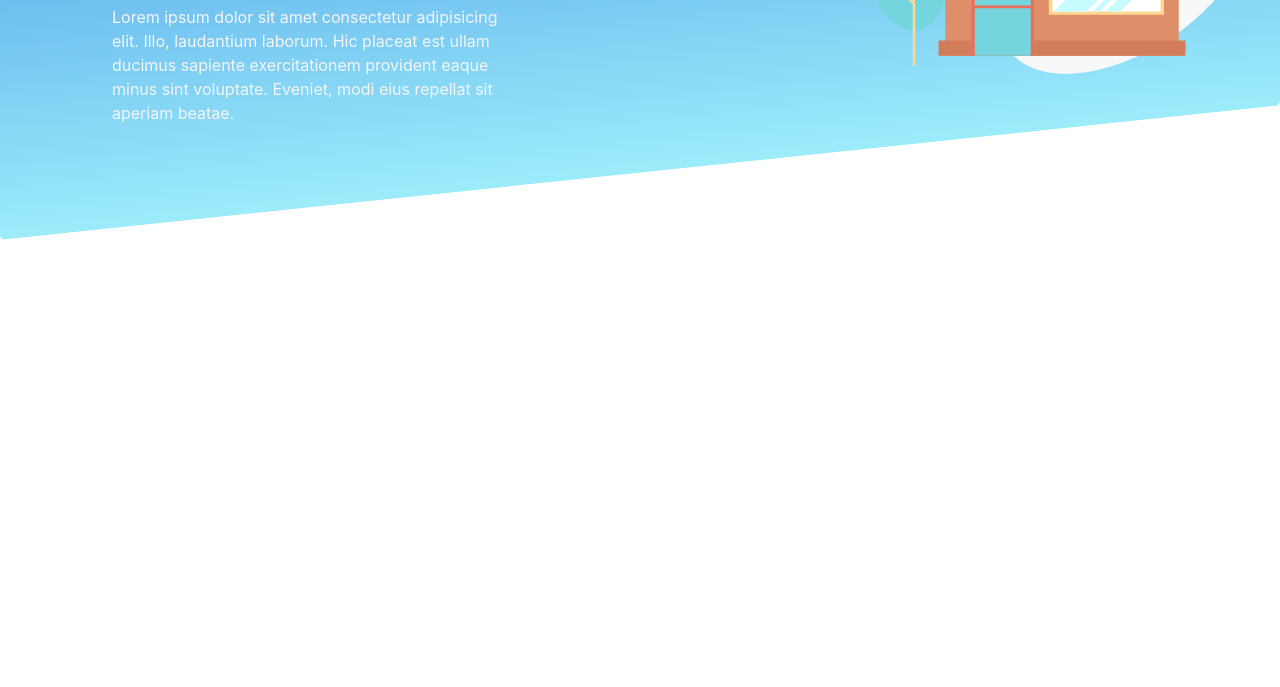
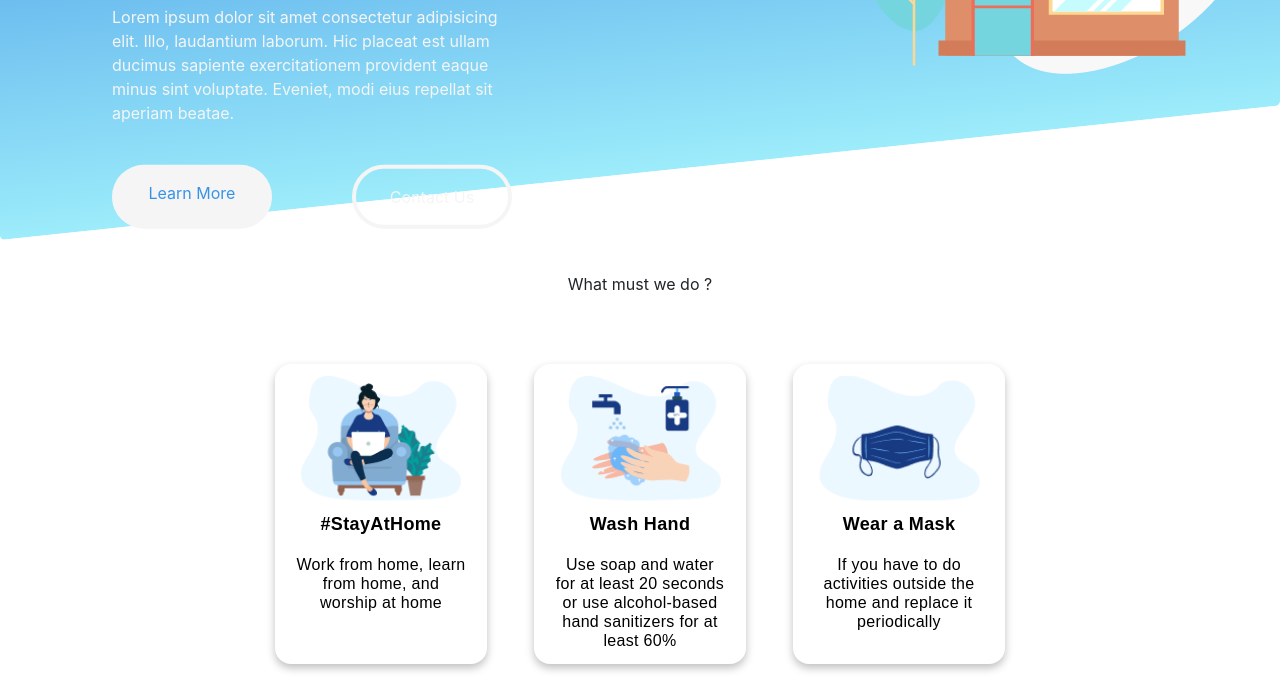
Before and after one commit to Rx5v/RoboTeam-PYP, a plain HTML site: page index.html in a window 1280 px wide. Shown: the part 560-1247 px from the top of the page. Before the commit the page ends 832 px from the top, so only its background shows below. Drawn offline with Linux system fonts and the light colour scheme.

Commit message:
Update index.html

```diff
--- a/index.html
+++ b/index.html
@@ -42,9 +42,55 @@
               <h2>#StayAtHome</h2>
               <p>Lorem ipsum dolor sit amet consectetur adipisicing elit. Illo, laudantium laborum. Hic placeat est ullam ducimus sapiente exercitationem provident eaque minus sint voluptate. Eveniet, modi eius repellat sit aperiam beatae.</p>
             </div>
+            <div class="btn-content">
+              <div class="left-btn">
+                  <a href="">Learn More</a>
+              </div>
+              <div class="right-btn">
+                  <a href="">Contact Us</a>
+              </div>
+          </div>
           </div>
         </div>
       </div>
       <div class="img"><img src="asset/img/illustration-head.png" alt=""></div>
+
+      <div class="content-body">
+            <div class="container">
+                <div class="text-content">
+                    What must we do ?
+                </div>
+                <div class="box-content">
+                    <a href="" class="box">
+                        <img src="asset/img/wfh.png" class="box-image" />
+                        <div class="title-box">
+                            #StayAtHome
+                        </div>
+                        <div class="description-box">
+                            Work from home, learn from home, and worship at home
+                        </div>
+                    </a>
+                    <a href="" class="box">
+                        <img src="asset/img/wash.png" class="box-image" />
+                        <div class="title-box">
+                            Wash Hand
+                        </div>
+                        <div class="description-box">
+                            Use soap and water for at least 20 seconds or use alcohol-based hand sanitizers for at
+                            least 60%
+                        </div>
+                    </a>
+                    <a href="" class="box">
+                        <img src="asset/img/mask.png" class="box-image" />
+                        <div class="title-box">
+                            Wear a Mask
+                        </div>
+                        <div class="description-box">
+                            If you have to do activities outside the home and replace it periodically
+                        </div>
+                    </a>
+                </div>
+            </div>
+        </div>
 </body>
 </html>
```
